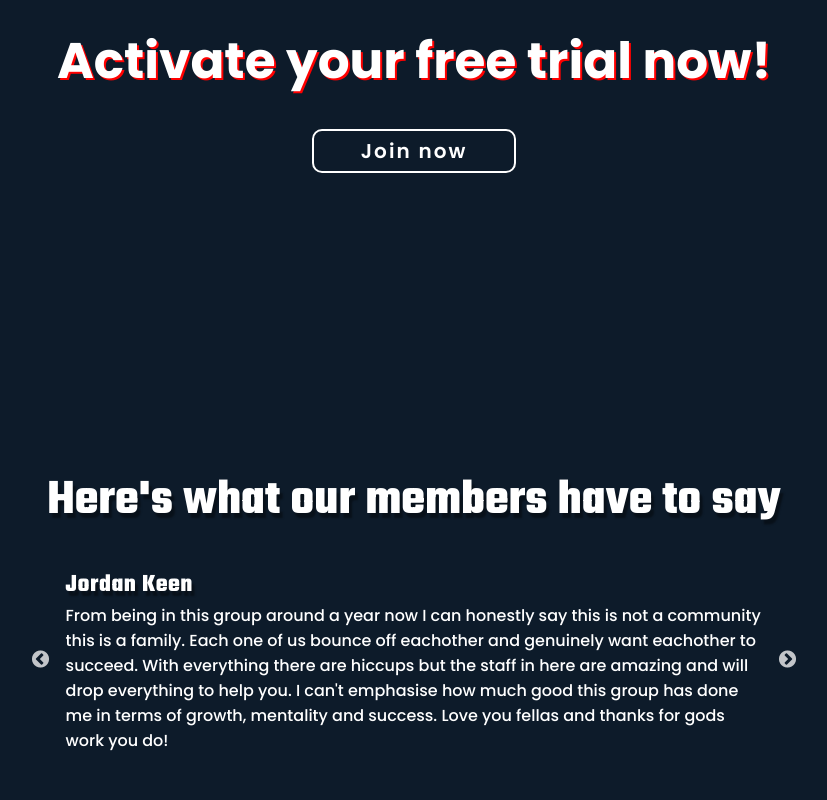
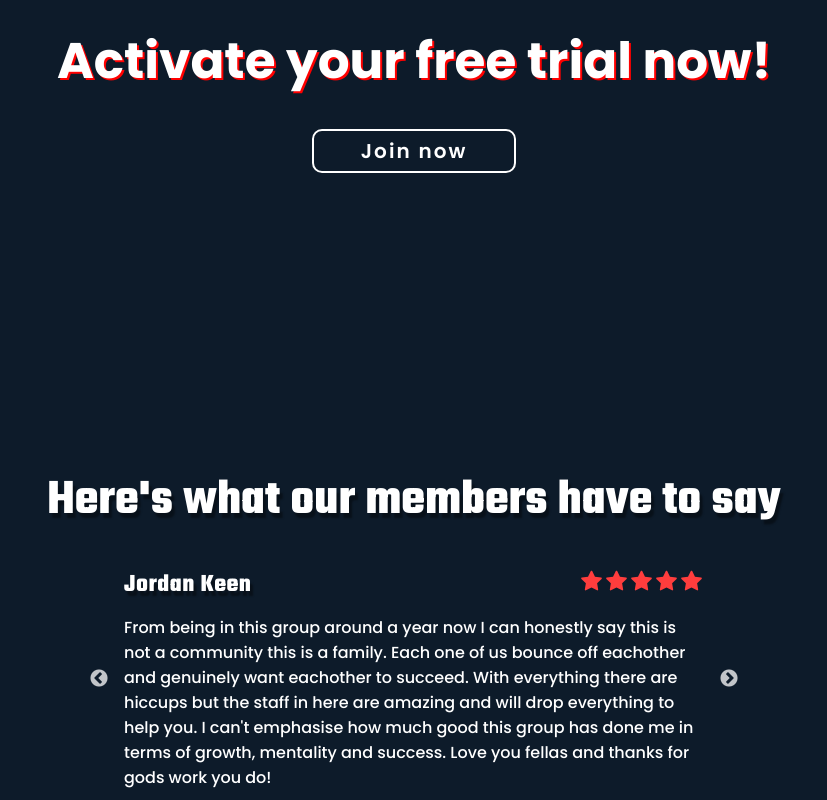
Before and after one commit to alexmbentley/12n-site, a Next.js app: page / in a window 1280 px wide. Shown: the part 1375-2175 px from the top of the page, without its empty margins (226-1053 px from the left). Before the commit the page ends 2138 px from the top, so only its background shows below. Built offline with nearby package versions, Linux system fonts and the light colour scheme; grey boxes are pictures that could not be loaded.

Commit message:
carousel styling added

```diff
--- a/components/TestimonialsCarousel.jsx
+++ b/components/TestimonialsCarousel.jsx
@@ -1,6 +1,7 @@
 import React from 'react';
 import Slider from 'react-slick';
 import styles from '@/styles/Testimonials.module.scss';
+import { AiFillStar } from 'react-icons/ai';
 
 const TestimonialsCarousel = () => {
   const settings = {
@@ -12,9 +13,18 @@ const TestimonialsCarousel = () => {
   };
 
   return (
-    <Slider {...settings}>
-      <div className={styles['carousel']}>
-        <h3 className={styles['carousel__heading']}>Jordan Keen</h3>
+    <Slider className={styles['carousel']} {...settings}>
+      <div>
+        <div className={styles['carousel__head']}>
+          <h3 className={styles['carousel__heading']}>Jordan Keen</h3>
+          <span className={styles['carousel__stars']}>
+            <AiFillStar />
+            <AiFillStar />
+            <AiFillStar />
+            <AiFillStar />
+            <AiFillStar />
+          </span>
+        </div>
         <p className={styles['carousel__text']}>
           From being in this group around a year now I can honestly say this is
           not a community this is a family. Each one of us bounce off eachother
@@ -25,8 +35,17 @@ const TestimonialsCarousel = () => {
           gods work you do!
         </p>
       </div>
-      <div className={styles['carousel']}>
-        <h3 className={styles['carousel__heading']}>ChIlevodoo</h3>
+      <div>
+        <div className={styles['carousel__head']}>
+          <h3 className={styles['carousel__heading']}>ChIlevodoo</h3>
+          <span className={styles['carousel__stars']}>
+            <AiFillStar />
+            <AiFillStar />
+            <AiFillStar />
+            <AiFillStar />
+            <AiFillStar />
+          </span>
+        </div>
         <p className={styles['carousel__text']}>
           One of the greatest groups in the Crypto/NFT space. The staff are
           polite, responsive and always willing to help if you need it. It's up
@@ -36,8 +55,17 @@ const TestimonialsCarousel = () => {
           team.
         </p>
       </div>
-      <div className={styles['carousel']}>
-        <h3 className={styles['carousel__heading']}>Oliver K</h3>
+      <div>
+        <div className={styles['carousel__head']}>
+          <h3 className={styles['carousel__heading']}>Oliver K</h3>
+          <span className={styles['carousel__stars']}>
+            <AiFillStar />
+            <AiFillStar />
+            <AiFillStar />
+            <AiFillStar />
+            <AiFillStar />
+          </span>
+        </div>
         <p className={styles['carousel__text']}>
           Been in 1st2Notify for a very long time. I've enjoyed every single
           moment people are so nice in there. They have helped me through
--- a/pages/testimonials.jsx
+++ b/pages/testimonials.jsx
@@ -1,5 +1,6 @@
 import ReviewCard from '@/components/ReviewCard';
 import styles from '@/styles/Testimonials.module.scss';
+import reviewstyles from '@/styles/Reviewcard.module.scss';
 
 const testimonials = () => {
   return (
--- a/styles/Home.module.scss
+++ b/styles/Home.module.scss
@@ -179,7 +179,7 @@
       font-size: 5rem;
       text-align: center;
       margin-bottom: 2rem;
-      font-family: 'Teko', sans-serif;
+      font-family: $secondary-font;
       text-shadow: 3px 5px 2px rgb(0 0 0 / 0.4);
       color: $color-primary;
       animation-name: moveInLeft;
--- a/styles/Testimonials.module.scss
+++ b/styles/Testimonials.module.scss
@@ -62,6 +62,13 @@
 
   .carousel {
     padding: 1rem;
+    max-width: 60rem;
+
+    &__head {
+      display: flex;
+      justify-content: space-between;
+      margin-bottom: 1rem;
+    }
 
     &__heading {
       @include header-secondary;
@@ -70,4 +77,9 @@
     &__text {
 
     }
+
+    &__stars {
+      color: $color-secondary;
+      font-size: 2.5rem;
+    }
   }
--- a/styles/_mixins.scss
+++ b/styles/_mixins.scss
@@ -51,7 +51,7 @@ ORDER: Base + typograpy > general layout > page layout > components
 @mixin header-secondary {
     font-size: 2.5rem;
     letter-spacing: .5px;
-    font-family: 'Teko', sans-serif;
+    font-family: $secondary-font;
     color: $color-primary;
     text-shadow: 3px 5px 2px rgb(0 0 0 / 0.4);
 }
--- a/styles/_variables.scss
+++ b/styles/_variables.scss
@@ -19,3 +19,5 @@ $gutter-horizontal: 6rem;
 
 // FONT
 $default-font-size: 1.6rem;
+$default-font: 'Poppins', sans-serif;
+$secondary-font: 'Teko', sans-serif;
```
